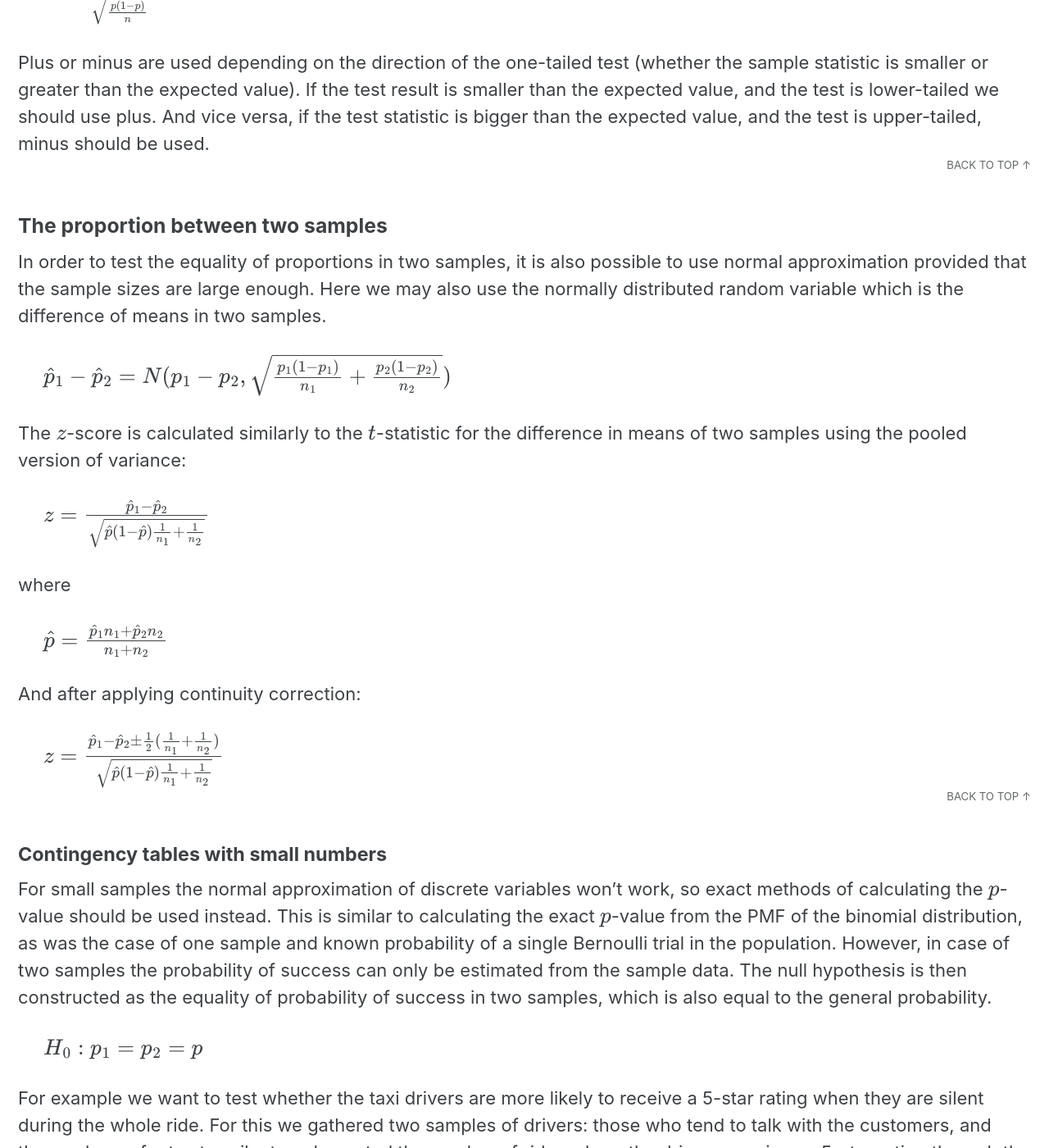
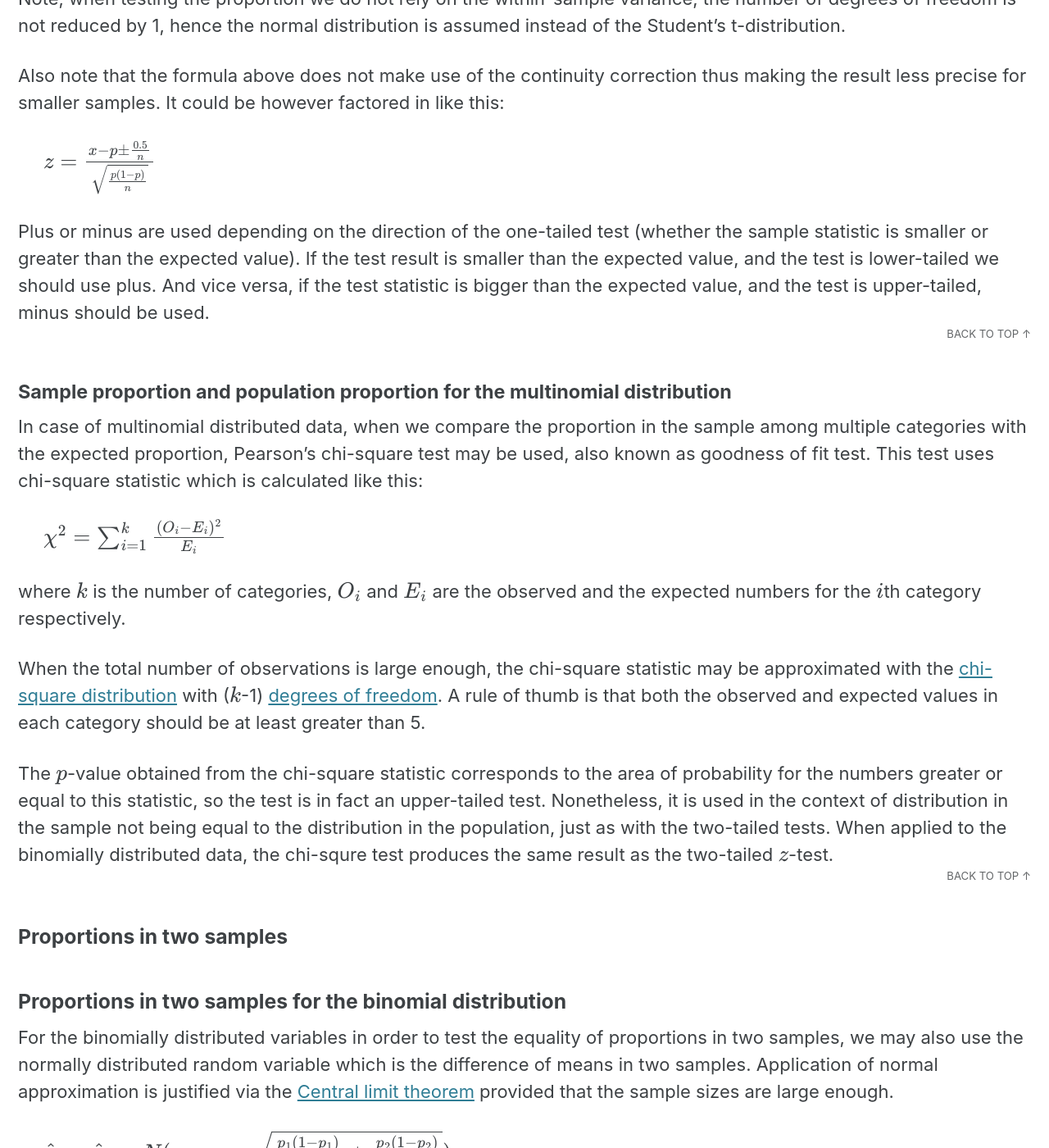
Before and after one commit to vzahorui/vzahorui.github.io, a Jekyll site: the page built from _posts/2021-03-22-hypothesis-test-statistics.md, in a window 1280 px wide and 1400 px high, scrolled down 6166 px. Shown: the whole window at 82% size. Built offline with Jekyll 4.4.1, drawn with Linux system fonts in a browser that asks for light colours; cached includes are drawn as plain includes; nearby versions of some CDN libraries; formulas are drawn with MathJax 3; some of the changed text lies outside the part shown.

Commit message:
added chi-squared tests

```diff
--- a/_posts/2021-03-22-hypothesis-test-statistics.md
+++ b/_posts/2021-03-22-hypothesis-test-statistics.md
@@ -12,18 +12,21 @@ This is an overview of the most commonly used statistics in [hypothesis testing]
 ## In this article
 
 * [Testing the difference in means](#difference_means)
-  * [The mean between sample and population](#mean_sample_and_population)
-  * [The mean between two samples](#mean_two_samples)
+  * [The sample mean and the mean of the population](#mean_sample_and_population)
+  * [The mean in two samples](#mean_two_samples)
 * [Testing the difference in proportions](#difference_proportions)
-  * [The proportion between sample and population](#proportion_sample_and_population)
-  * [The proportion betwen two samples](#proportion_two_samples)
-    * [Contingency tables with small numbers](#contingency_tables_small_numbers)
+  * [Sample proportion and population proportion](#proportion_sample_and_population)
+    * [Sample proportion and population proportion for the binomial distribution](#proportion_sample_and_population_binomial)
+    * [Sample proportion and population proportion for the multinomial distribution](#proportion_sample_and_population_multinomial)
+  * [Proportions in two samples](#proportion_two_samples)
+    * [Proportions in two samples for the binomial distribution](#proportion_two_samples_binomial)
+    * [Proportion is samples with small numbers](#contingency_tables_small_numbers)
 
 <div id='difference_means'/>
 ## Testing the difference in means
 
 <div id='mean_sample_and_population'/>
-### The mean between sample and population
+### The sample mean and the mean of the population
 
 When we draw multiple samples from a population, the mean of each sample becomes a random variable, and the [expectation of the mean]({{ site.baseurl }}{% link _posts/2021-01-16-sampling-distribution.md %}) of those samples is equal to the mean of the population. Recall that for the [normal distribution]({{ site.baseurl }}{% link _posts/2021-03-27-statistical-distributions.md %}) the $z$-score tells us how many standard deviations a given value is away from the mean of its distribution. The idea of the $z$-score can be applied to a single samples's mean, so that its relative distance from the population's mean is estimated, but instead of the standard deviation, the standard error of the mean is used as the scaling factor:
 
@@ -54,7 +57,7 @@ For this one-sided $t$-test the $p$-value corresponding to our $t$-statistics is
 <a href="#page-title" class="back-to-top">{{ site.data.ui-text[site.locale].back_to_top | default: 'Back to Top' }} &uarr;</a>
 
 <div id='mean_two_samples'/>
-### The mean between two samples
+### The mean in two samples
 
 In case of testing the mean between two samples the null hypothesis is constructed as no difference between them.
 
@@ -84,7 +87,7 @@ In practice we usually don't know the standard deviation in both populations so
 &nbsp;&nbsp;&nbsp;&nbsp;
 $t = \frac{\bar x_1 - \bar x_2}{\sqrt{\frac{s_1^2}{n_1} + \frac{s_2^2}{n_2}}}$
 
-This type of the $t$-test where the variance in different populations is assumed to be different is known as Welch's $t$-test. The number of degrees of freedom for this $t$-statistic is approximated via the following equation:
+This type of the $t$-test where the variance in different populations is assumed to be different is known as Welch's $t$-test. The number of [degrees of freedom]({{ site.baseurl }}{% link _posts/2021-03-19-degrees-of-freedom.md %}) for this $t$-statistic is approximated via the following equation:
 
 &nbsp;&nbsp;&nbsp;&nbsp;
 $df = \frac{(\frac{s_1^2}{n_1}+\frac{s_2^2}{n_2})^2}{\frac{(\frac{s_1^2}{n_1})^2}{n_{1}-1}+\frac{(\frac{s_2^2}{n_2})^2}{n_{2}-1}}$
@@ -108,7 +111,10 @@ In practice the variance of two populations is rarely equal, so the Welch's $t$-
 ## Testing the difference in proportions
 
 <div id='proportion_sample_and_population'/>
-### The proportion between sample and population
+### Sample proportion and population proportion
+
+<div id='proportion_sample_and_population_binomial'/>
+#### Sample proportion and population proportion for the binomial distribution
 
 This type of testing is popular for the cases of binomially distributed data where each observation has only two possible outcomes. For example we know that the average rate of college dropout across a country is 7%. For a particular college we conducted a survey and found out that among 500 originally enlisted students 31 left before graduation. We would like to test the hypothesis that the dropout rate for this college is the same as the average across the country. The alternative hypothesis would be that it is less than the average.
 
@@ -119,8 +125,7 @@ $P(x \leq 31) = \sum_{i=0}^{31} {\binom{500}{i}}0.07^{i}(1-0.07)^{500-i} \approx
 
 So under the significance level of 0.05 we cannot reject the null hypothesis.
 
-For large samples the [Central limit theorem]({{ site.baseurl }}{% link _posts/2021-01-16-sampling-distribution.md %}) helps to make an approximation of the binomial distribution with the normal distribution. In this case the mean and the variance of the population are estimated as $np$ and $np(p-1)$ respectively, so
-it is possible to calculate the $z$-score and get the corresponding $p$-value for it.
+For large samples the [Central limit theorem]({{ site.baseurl }}{% link _posts/2021-01-16-sampling-distribution.md %}) helps to make an approximation of the binomial distribution with the normal distribution. In this case the mean and the variance of the population are estimated as $np$ and $np(p-1)$ respectively, so it is possible to calculate the $z$-score and get the corresponding $p$-value for it.
 
 &nbsp;&nbsp;&nbsp;&nbsp;
 $z = \frac{x-np}{\sqrt{np(1-p)}}$
@@ -161,10 +166,28 @@ $z = \frac{x-p \pm \frac{0.5}{n}}{\sqrt{\frac{p(1-p)}{n}}}$
 Plus or minus are used depending on the direction of the one-tailed test (whether the sample statistic is smaller or greater than the expected value). If the test result is smaller than the expected value, and the test is lower-tailed we should use plus. And vice versa, if the test statistic is bigger than the expected value, and the test is upper-tailed, minus should be used.
 <a href="#page-title" class="back-to-top">{{ site.data.ui-text[site.locale].back_to_top | default: 'Back to Top' }} &uarr;</a>
 
+<div id='proportion_sample_and_population_multinomial'/>
+#### Sample proportion and population proportion for the multinomial distribution
+
+In case of multinomial distributed data, when we compare the proportion in the sample among multiple categories with the expected proportion, Pearson's chi-square test may be used, also known as goodness of fit test. This test uses chi-square statistic which is calculated like this:
+
+&nbsp;&nbsp;&nbsp;&nbsp;
+$\chi^2 = \sum_{i=1}^k \frac{(O_{i}-E_{i})^2}{E_{i}}$
+
+where $k$ is the number of categories, $O_i$ and $E_i$ are the observed and the expected numbers for the $i$th category respectively.
+
+When the total number of observations is large enough, the chi-square statistic may be approximated with the [chi-square distribution]({{ site.baseurl }}{% link _posts/2021-03-27-statistical-distributions.md %}) with ($k$-1) [degrees of freedom]({{ site.baseurl }}{% link _posts/2021-03-19-degrees-of-freedom.md %}). A rule of thumb is that both the observed and expected values in each category should be at least greater than 5.
+
+The $p$-value obtained from the chi-square statistic corresponds to the area of probability for the numbers greater or equal to this statistic, so the  test is in fact an upper-tailed test. Nonetheless, it is used in the context of distribution in the sample not being equal to the distribution in the population, just as with the two-tailed tests. When applied to the binomially distributed data, the chi-squre test produces the same result as the two-tailed $z$-test.
+<a href="#page-title" class="back-to-top">{{ site.data.ui-text[site.locale].back_to_top | default: 'Back to Top' }} &uarr;</a>
+
 <div id='proportion_two_samples'/>
-### The proportion between two samples
+### Proportions in two samples
 
-In order to test the equality of proportions in two samples, it is also possible to use normal approximation provided that the sample sizes are large enough. Here we may also use the normally distributed random variable which is the difference of means in two samples.
+<div id='proportion_two_samples_binomial'/>
+### Proportions in two samples for the binomial distribution
+
+For the binomially distributed variables in order to test the equality of proportions in two samples, we may also use the normally distributed random variable which is the difference of means in two samples. Application of normal approximation is justified via the [Central limit theorem]({{ site.baseurl }}{% link _posts/2021-01-16-sampling-distribution.md %}) provided that the sample sizes are large enough.
 
 &nbsp;&nbsp;&nbsp;&nbsp;
 $\hat p_1 - \hat p_2 = N(p_1 - p_2, \sqrt{\frac{p_1(1-p_1)}{n_1} + \frac{p_2(1-p_2)}{n_2}})$
@@ -183,10 +206,37 @@ And after applying continuity correction:
 
 &nbsp;&nbsp;&nbsp;&nbsp;
 $z=\frac{\hat p_1 - \hat p_2 \pm \frac{1}{2}(\frac{1}{n_1}+\frac{1}{n_2})}{\sqrt{\hat p(1- \hat p)\frac{1}{n_1}+\frac{1}{n_2}}}$
+
+<div id='proportion_two_samples_multinomial'/>
+### Proportions in two samples for the multinomial distribution
+
+In case of multinomial distribution of data the chi-square test is used, which in case of testing the difference in two or more samples is known as the chi-square test of independence.
+
+Let's see an example. Suppose we had two types of classes at school studying physics and languages, and we want to test whether there is a difference between the distribution of school graduates among disciplines in college depending on their specialty at school. Below is the contingency table of the observed distribution.
+
+|           |Physics at school|Languages at school|_Row Total_|
+|:---------:|:-------:|:---:|:---:|
+|Science|113|56|169|
+|Arts|42|87|129|
+|Business|58|73|131|
+|___Column Total___|213|216|429|
+
+Under the null hypothesis the proportion of distribution is equal in both types of school classes, and thus it should be equal to the general distribution which is obtained from the totals. Therefore, the generally observed distribution adjusted by the sample size is viewed as the expected value with which the actual distributions in the groups are compared.
+
+In our example the general proportion of students who went to study science is $\frac{169}{429}$, so considering that there were 213 students at physics class at school, the expected value for the first cell would be 213 $\cdot \frac{169}{429} \approx$ 83.91.
+
+The chi-square test statistic is calculated like this:
+
+&nbsp;&nbsp;&nbsp;&nbsp;
+$\chi^2 = \sum_{i=1}^r \sum_{j=i}^c \frac{(O_{i,j}-E_{i,j})^2}{E_{i,j}}$
+
+where $r$ is the number of rows, $c$ is the number of columns of the contingency table, $O_{i,j}$ is the observed number in a cell from $i$th row and $j$th column, and $E_{i,j}$ is the expected number.
+
+Similarly to the case of single sample and population, if the number of observations is sufficiently high, the chi-square statistic is approximated with the [chi-square distribution]({{ site.baseurl }}{% link _posts/2021-03-27-statistical-distributions.md %}) with the number of [degrees of freedom]({{ site.baseurl }}{% link _posts/2021-03-19-degrees-of-freedom.md %}) equal to $(r-1)(c-1)$.
 <a href="#page-title" class="back-to-top">{{ site.data.ui-text[site.locale].back_to_top | default: 'Back to Top' }} &uarr;</a>
 
 <div id='contingency_tables_small_numbers'/>
-#### Contingency tables with small numbers
+#### Proportion is samples with small numbers
 
 For small samples the normal approximation of discrete variables won't work, so exact methods of calculating the $p$-value should be used instead. This is similar to calculating the exact $p$-value from the PMF of the binomial distribution, as was the case of one sample and known probability of a single Bernoulli trial in the population. However, in case of two samples the probability of success can only be estimated from the sample data. The null hypothesis is then constructed as the equality of probability of success in two samples, which is also equal to the general probability.
 
@@ -227,13 +277,4 @@ $p = \binom{35}{12}\binom{36}{15} \hat p^{(12+15)}(1-\hat p)^{(72-12-15)}$
 Then the probability of less likely distributions is also computed in order to obtain the $p$-values. Within Barnard’s test the $p$-value is calculated for each possible value of $\hat p$ between 0 and 1, so that a continuous range of hypothetical $p$-values can be built. The value of $\hat p$ is then selected as the value which produces the largest $p$-value, which will still be less than the $p$-value obtained with Fisher's exact method. This is due to the fact that Barnard's method does not set a strict condition of total number of successes equal to some number, so it makes the distribution of probabilities among possible combinations less discrete.
 
 In Barnard's test the rule of maximization of the $p$-value may work against preserving the statistical power if the number of rows and columns in contingency tables grows. Therefore, the method should be generally applied only for 2 $\times$ 2 tables.
-
 <a href="#page-title" class="back-to-top">{{ site.data.ui-text[site.locale].back_to_top | default: 'Back to Top' }} &uarr;</a>
-
-## Chi-square
-
-Chi-square test, also known as Pearson's chi-square test is used in hypothesis testing regarding datapoints being distributed among categories according to some theoretical distribution. In other words the significance test is performed on the difference between the observed and the theoretical distribution of observations among categories. Under the null hypothesis there is no difference between these distributions, so the test checks how likely the observed distribution among categories is, assuming the null hypothesis is true.
-
-Another application of chi-square tests is checking whether two random variables are independent.
-
-Each observation may be viewed separately for each category as a realization of the Bernoulli trial where the outcome may result in either belonging to the category or not. The chi-square tests are performed under the assumptions that the observations are random, independent and normally distributed which is often justified via the [Central limit theorem]({{ site.baseurl }}{% link _posts/2021-01-16-sampling-distribution.md %}).
```
Also changed, not shown: other parts of _posts/2021-03-22-hypothesis-test-statistics.md (+1 -1 lines).
